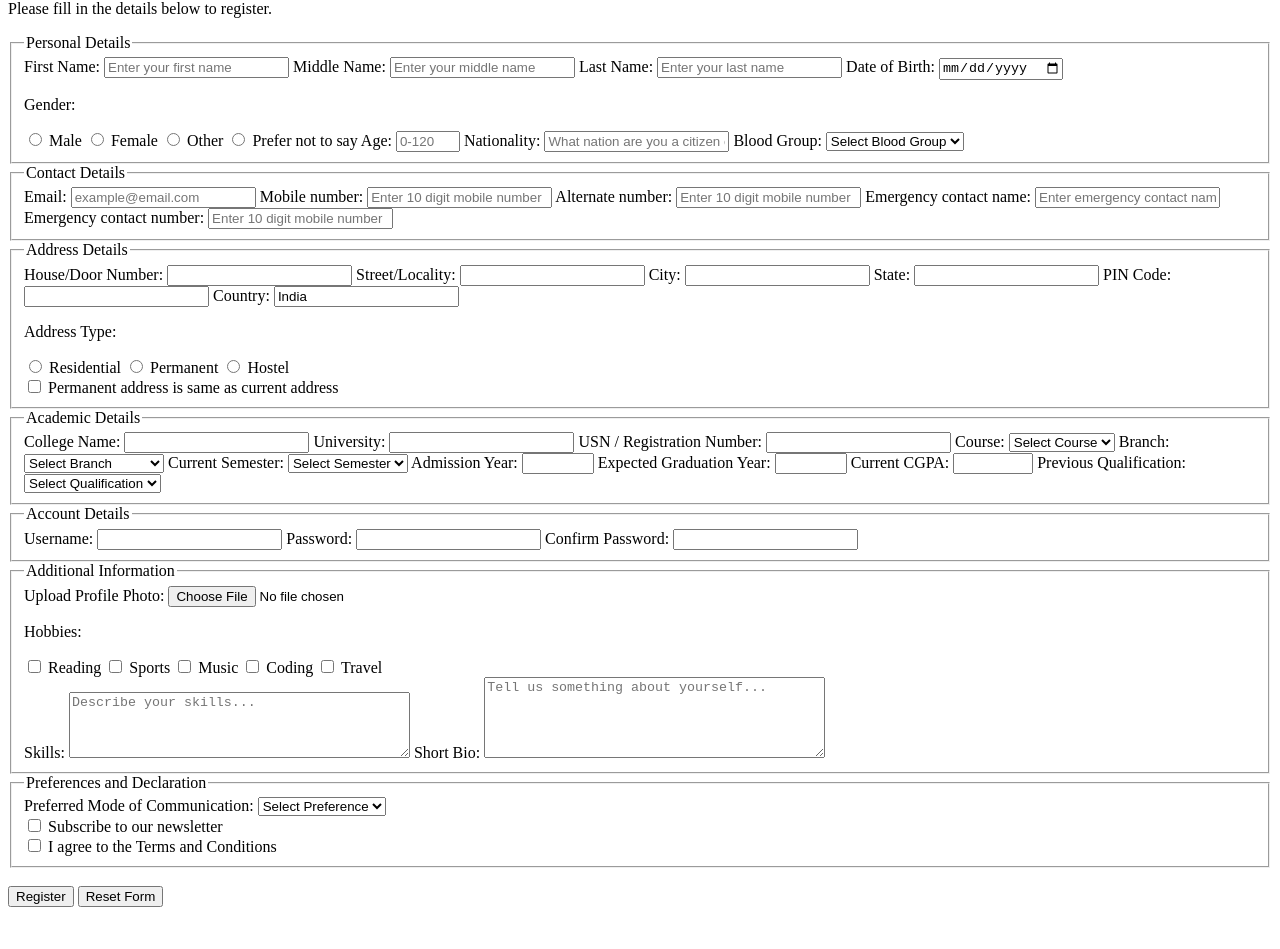
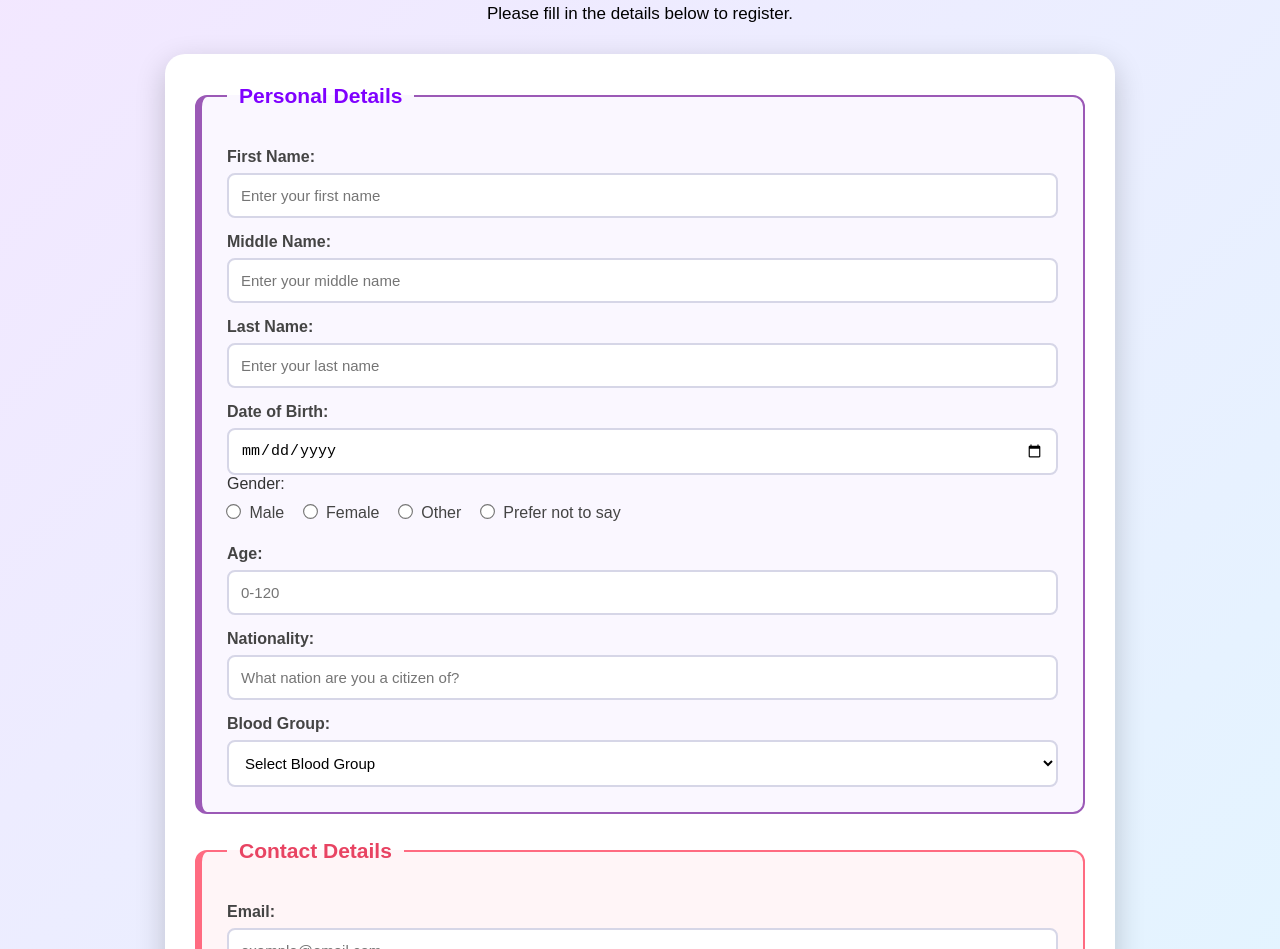
Before and after one commit to Kronos1359/WebTechAssignmentRegistrationPage, a plain HTML site: page index.html in a window 1280 px wide. Shown: the part 80-1029 px from the top of the page. Before the commit the page ends 995 px from the top, so only its background shows below. Drawn offline with Linux system fonts and the light colour scheme.

Commit message:
css styling and js password confirmation

```diff
--- a/index.html
+++ b/index.html
@@ -5,13 +5,193 @@
     <meta name="viewport" content="width=device-width, initial-scale=1.0">
     <title>Student Registration</title>
     <style>
+        * {
+            box-sizing: border-box;
+            margin: 0;
+            padding: 0;
+        }
+        body {
+            font-family: Arial, sans-serif;
+            background: linear-gradient(135deg, #F3E7FF, #E0F7FF, #FFE8F1);
+            padding: 30px;
+            color: #333;
+        }
+        h1 {
+            text-align: center;
+            color: black;
+            font-size: 36px;
+            margin-bottom: 12px;
+            text-shadow: 1px 2px 2px #444;
+        }
+        body > p {
+            text-align: center;
+            color: black;
+            font-size: 17px;
+            margin-bottom: 30px;
+        }
+        form {
+            max-width: 950px;
+            margin: auto;
+            background: white;
+            padding: 30px;
+            border-radius: 20px;
+            box-shadow: 0 10px 30px rgba(0, 0, 0, 0.2);
+        }
 
+        fieldset {
+            border: 2px solid #9B59B6;
+            border-left: 7px solid #9B59B6;
+            border-radius: 12px;
+            padding: 25px;
+            margin-bottom: 25px;
+            background: #FAF7FF;
+        }
+
+        legend {
+            font-size: 21px;
+            font-weight: bold;
+            color: #7F00FF;
+            padding: 0 12px;
+        }
+
+        fieldset:nth-of-type(2) {
+            border-color: #FF6B81;
+            background: #FFF5F7;
+        }
+
+        fieldset:nth-of-type(3) {
+            border-color: #00A8CC;
+            background: #F0FCFF;
+        }
+
+        fieldset:nth-of-type(4) {
+            border-color: #F39C12;
+            background: #FFFAEF;
+        }
+
+        fieldset:nth-of-type(5) {
+            border-color: #27AE60;
+            background: #F1FFF5;
+        }
+
+        fieldset:nth-of-type(6) {
+            border-color: #E056A0;
+            background: #FFF4FA;
+        }
+
+        fieldset:nth-of-type(7) {
+            border-color: #536DFE;
+            background: #F3F5FF;
+        }
+
+        fieldset:nth-of-type(2) legend { color: #E84362; }
+        fieldset:nth-of-type(3) legend { color: #0086A8; }
+        fieldset:nth-of-type(4) legend { color: #D68910; }
+        fieldset:nth-of-type(5) legend { color: #219653; }
+        fieldset:nth-of-type(6) legend { color: #D63384; }
+        fieldset:nth-of-type(7) legend { color: #4056D6; }
+
+        label {
+            display: block;
+            font-weight: bold;
+            color: #444;
+            margin-top: 15px;
+            margin-bottom: 7px;
+        }
+
+        input:not([type="radio"]):not([type="checkbox"]),
+        select,
+        textarea {
+            width: 100%;
+            padding: 12px;
+            border: 2px solid #D6D6E7;
+            border-radius: 8px;
+            font-size: 15px;
+            background: white;
+            outline: none;
+            transition: 0.3s;
+        }
+
+        /* When a user clicks an input */
+        input:focus,
+        select:focus,
+        textarea:focus {
+            border-color: #8E44AD;
+            box-shadow: 0 0 7px rgba(142, 68, 173, 0.3);
+        }
+
+        input[type="radio"],
+        input[type="checkbox"] {
+            width: auto;
+            margin: 12px 5px 12px 0;
+            accent-color: #8E44AD;
+            transform: scale(1.15);
+        }
+
+        /* Keep radio and checkbox labels beside their controls */
+        input[type="radio"] + label,
+        input[type="checkbox"] + label {
+            display: inline-block;
+            margin: 8px 15px 8px 0;
+            font-weight: normal;
+        }
+
+        textarea {
+            resize: vertical;
+            min-height: 90px;
+        }
+
+        button {
+            padding: 14px 30px;
+            border: none;
+            border-radius: 10px;
+            background-color: #7F00FF;
+            color: white;
+            font-size: 16px;
+            font-weight: bold;
+            cursor: pointer;
+            margin: 10px 8px 0 0;
+            transition: 0.3s;
+        }
+
+        button:hover {
+            background-color: #5E00BD;
+            transform: translateY(-3px);
+            box-shadow: 0 5px 15px rgba(74, 0, 224, 0.3);
+        }
+
+        button[type="reset"] {
+            background-color: #FF512F;
+        }
+
+        button[type="reset"]:hover {
+            background-color: #DD2476;
+        }
+
+        @media screen and (max-width: 600px) {
+            body {
+                padding: 12px;
+            }
+            h1 {
+                font-size: 27px;
+            }
+            form {
+                padding: 15px;
+            }
+            fieldset {
+                padding: 15px;
+            }
+            button {
+                width: 100%;
+                margin-bottom: 10px;
+            }
+        }
     </style>
 </head>
 <body>
     <h1>Student Registration Form</h1>
     <p>Please fill in the details below to register.</p>
-    <form>
+    <form id="registrationform">
         <!-- Personal Details -->
          <fieldset>
             <legend>Personal Details</legend>
@@ -348,9 +528,22 @@
 
 
     </form>
+    <p id="successmessage"></p>
 
     <script>
-
+        const form=document.getElementById("registrationform");
+        form.addEventListener("submit", function(event) {
+            event.preventDefault();
+            const password=document.getElementById("password").value;
+            const confirmpassword=document.getElementById("confirmpassword").value;
+            if(password !== confirmpassword) {
+                alert("Passwords do not match!");
+                return;
+            }
+            document.getElementById("successmessage").textContent="Registation successful!";
+            document.getElementById("successmessage").style.color="green";
+            form.reset();
+        })
 
     </script>
 </body>
```
